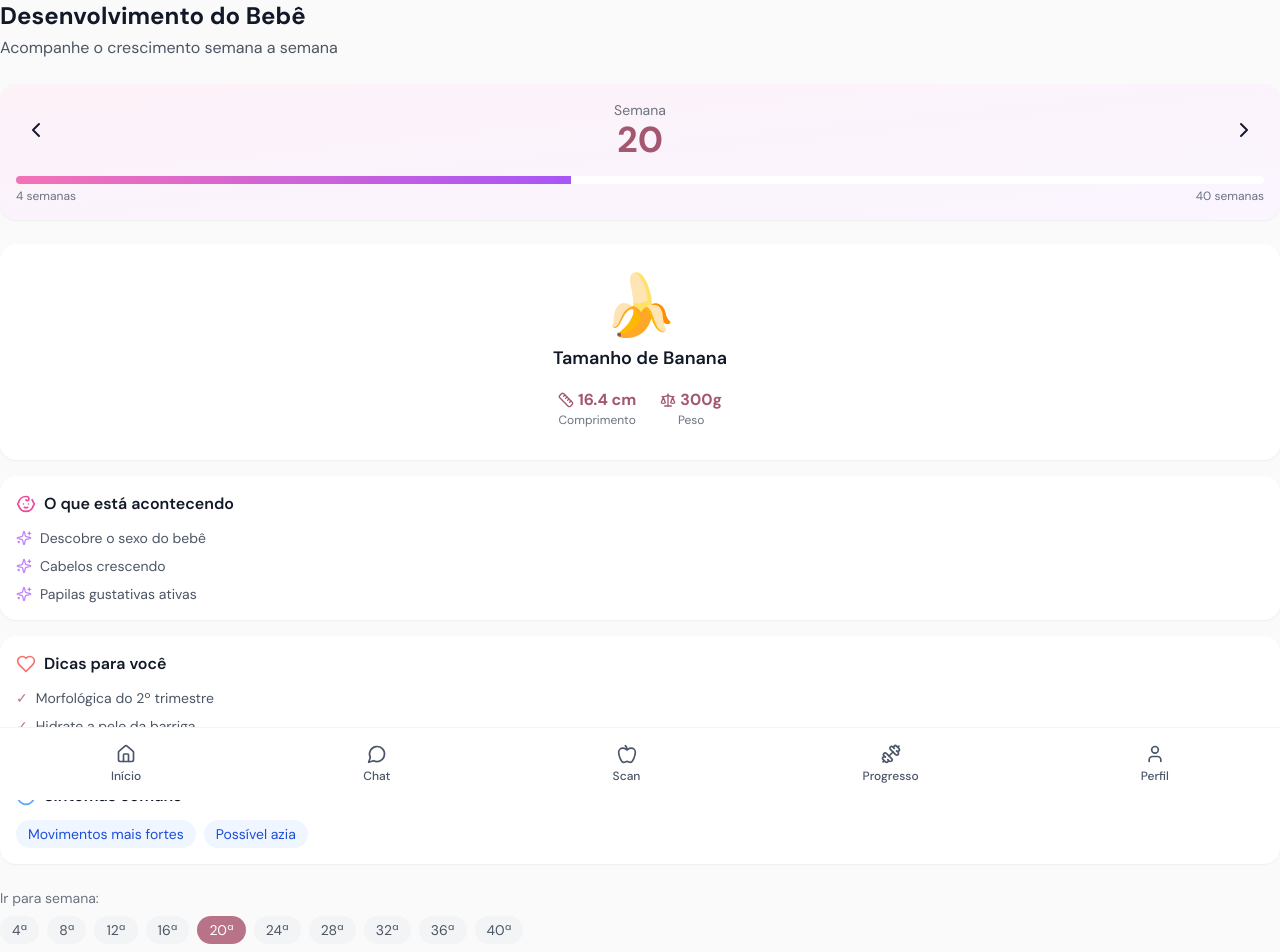
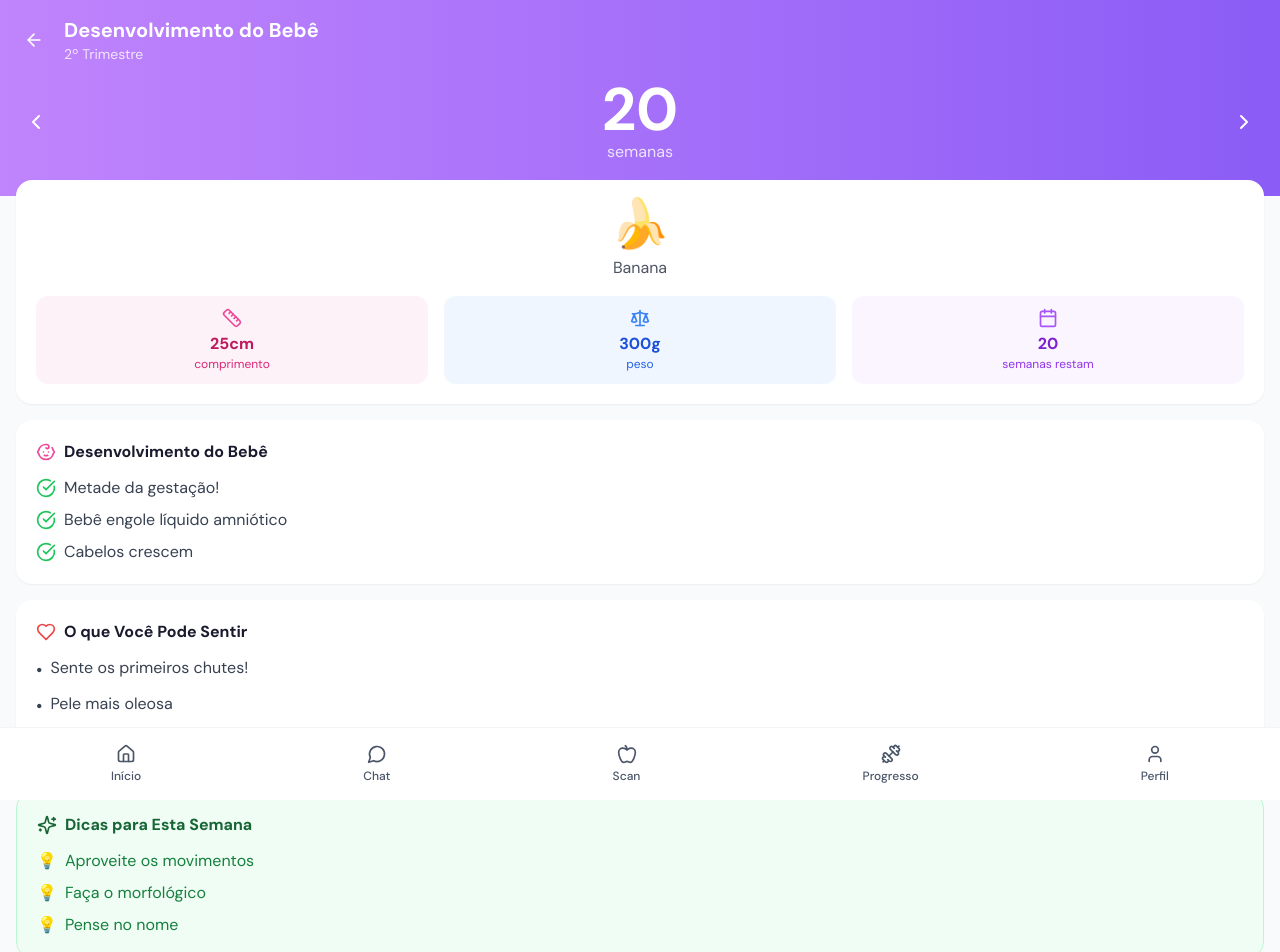
Before and after one commit to catarinaisadoradacruz-del/secret, a Next.js app: page /baby-development in a window 1280 px wide. Shown: the top 952 px of the page. Built offline with nearby package versions, Linux system fonts and the light colour scheme; no server answers; a web font is replaced by a local one.

Commit message:
feat: acompanhamento gestacional completo

```diff
--- a/src/app/(main)/baby-development/page.tsx
+++ b/src/app/(main)/baby-development/page.tsx
@@ -3,39 +3,84 @@
 import { useState, useEffect } from 'react'
 import { motion } from 'framer-motion'
 import {
-  Baby, Heart, Ruler, Scale, Calendar,
-  ChevronLeft, ChevronRight, Sparkles, Info
+  ArrowLeft, Baby, Calendar, Heart, Scale, Ruler,
+  Info, ChevronRight, ChevronLeft, Apple, AlertCircle,
+  CheckCircle, Sparkles, BookOpen, Camera
 } from 'lucide-react'
-import { Card, LoadingSpinner } from '@/components/ui'
+import Link from 'next/link'
 import { createClient } from '@/lib/supabase/client'
 
-interface BabyDevelopment {
+interface WeekInfo {
   week: number
-  size_comparison: string
-  weight_grams: number
-  length_cm: number
-  developments: string[]
-  tips_for_mom: string[]
-  symptoms: string[]
+  size: string
+  sizeComparison: string
+  weight: string
+  length: string
+  babyDevelopment: string[]
+  momSymptoms: string[]
+  tips: string[]
+  exams?: string[]
+  trimester: number
 }
 
-const BABY_DEVELOPMENT_DATA: Record<number, BabyDevelopment> = {
-  4: { week: 4, size_comparison: '🌱 Semente de papoula', weight_grams: 0.4, length_cm: 0.2, developments: ['Embrião se implanta no útero', 'Formação do saco amniótico'], tips_for_mom: ['Comece a tomar ácido fólico', 'Evite álcool e cigarro'], symptoms: ['Possível atraso menstrual'] },
-  8: { week: 8, size_comparison: '🫐 Framboesa', weight_grams: 1, length_cm: 1.6, developments: ['Coração batendo', 'Braços e pernas se formando', 'Rosto tomando forma'], tips_for_mom: ['Agende primeira consulta pré-natal', 'Mantenha-se hidratada'], symptoms: ['Náuseas matinais', 'Cansaço'] },
-  12: { week: 12, size_comparison: '🍋 Limão', weight_grams: 14, length_cm: 5.4, developments: ['Órgãos vitais formados', 'Unhas começando a crescer', 'Reflexos aparecendo'], tips_for_mom: ['Ultrassom morfológico', 'Risco de aborto diminui'], symptoms: ['Enjoos diminuindo', 'Mais energia'] },
-  16: { week: 16, size_comparison: '🥑 Abacate', weight_grams: 100, length_cm: 11.6, developments: ['Expressões faciais', 'Audição se desenvolvendo', 'Movimentos mais coordenados'], tips_for_mom: ['Pode começar a sentir movimentos', 'Vista roupas confortáveis'], symptoms: ['Barriga aparecendo', 'Possível dor nas costas'] },
-  20: { week: 20, size_comparison: '🍌 Banana', weight_grams: 300, length_cm: 16.4, developments: ['Descobre o sexo do bebê', 'Cabelos crescendo', 'Papilas gustativas ativas'], tips_for_mom: ['Morfológica do 2º trimestre', 'Hidrate a pele da barriga'], symptoms: ['Movimentos mais fortes', 'Possível azia'] },
-  24: { week: 24, size_comparison: '🌽 Espiga de milho', weight_grams: 600, length_cm: 30, developments: ['Pulmões se desenvolvendo', 'Rosto completamente formado', 'Ciclo de sono definido'], tips_for_mom: ['Teste de glicose', 'Comece a pensar no enxoval'], symptoms: ['Inchaço nas pernas', 'Cãibras'] },
-  28: { week: 28, size_comparison: '🍆 Berinjela', weight_grams: 1000, length_cm: 37.6, developments: ['Olhos podem abrir', 'Cérebro crescendo rápido', 'Gordura se acumulando'], tips_for_mom: ['Início do 3º trimestre', 'Comece o curso de gestante'], symptoms: ['Falta de ar', 'Dificuldade para dormir'] },
-  32: { week: 32, size_comparison: '🥥 Coco', weight_grams: 1700, length_cm: 42.4, developments: ['Unhas completas', 'Ossos fortalecendo', 'Posição cefálica'], tips_for_mom: ['Monte a mala maternidade', 'Visite a maternidade'], symptoms: ['Contrações de treinamento', 'Vontade frequente de urinar'] },
-  36: { week: 36, size_comparison: '🍈 Melão', weight_grams: 2600, length_cm: 47.4, developments: ['Pulmões quase maduros', 'Sistema imunológico ativo', 'Cabeça encaixando'], tips_for_mom: ['Consultas semanais', 'Finalize preparativos'], symptoms: ['Barriga mais baixa', 'Pressão na pelve'] },
-  40: { week: 40, size_comparison: '🍉 Melancia', weight_grams: 3400, length_cm: 51.2, developments: ['Bebê a termo', 'Pronto para nascer', 'Todos os órgãos maduros'], tips_for_mom: ['Fique atenta aos sinais de trabalho de parto', 'Descanse o máximo possível'], symptoms: ['Perda do tampão mucoso', 'Contrações regulares'] },
-}
+const WEEK_DATA: WeekInfo[] = [
+  { week: 4, size: '1mm', sizeComparison: '🌱 Semente de papoula', weight: '<1g', length: '1mm', trimester: 1,
+    babyDevelopment: ['Implantação no útero', 'Formação do saco gestacional', 'Início da placenta'],
+    momSymptoms: ['Possível atraso menstrual', 'Cansaço leve', 'Sensibilidade nos seios'],
+    tips: ['Comece a tomar ácido fólico', 'Evite álcool e cigarro', 'Agende consulta pré-natal'] },
+  { week: 5, size: '2mm', sizeComparison: '🫘 Semente de gergelim', weight: '<1g', length: '2mm', trimester: 1,
+    babyDevelopment: ['Coração começa a bater', 'Formação do tubo neural', 'Sistema nervoso se desenvolve'],
+    momSymptoms: ['Náuseas matinais', 'Fadiga intensa', 'Mudanças de humor'],
+    tips: ['Descanse bastante', 'Coma pequenas porções', 'Hidrate-se bem'] },
+  { week: 8, size: '1.6cm', sizeComparison: '🫐 Framboesa', weight: '1g', length: '1.6cm', trimester: 1,
+    babyDevelopment: ['Braços e pernas se formam', 'Dedos começam a aparecer', 'Rosto ganha forma'],
+    momSymptoms: ['Náuseas frequentes', 'Aumento do fluxo sanguíneo', 'Idas frequentes ao banheiro'],
+    tips: ['Evite alimentos crus', 'Use roupas confortáveis', 'Faça primeiro ultrassom'],
+    exams: ['Ultrassom transvaginal', 'Exames de sangue iniciais'] },
+  { week: 12, size: '5.4cm', sizeComparison: '🍋 Limão', weight: '14g', length: '5.4cm', trimester: 1,
+    babyDevelopment: ['Órgãos estão formados', 'Reflexos começam', 'Unhas se desenvolvem'],
+    momSymptoms: ['Náuseas diminuem', 'Mais energia', 'Barriga começa a aparecer'],
+    tips: ['Pode contar para todos!', 'Comece exercícios leves', 'Planeje o enxoval'],
+    exams: ['Ultrassom morfológico 1º tri', 'NIPT (opcional)', 'Translucência nucal'] },
+  { week: 16, size: '11.6cm', sizeComparison: '🥑 Abacate', weight: '100g', length: '11.6cm', trimester: 2,
+    babyDevelopment: ['Movimentos mais coordenados', 'Audição se desenvolve', 'Pele transparente'],
+    momSymptoms: ['Energia renovada', 'Possível congestão nasal', 'Crescimento da barriga'],
+    tips: ['Converse com o bebê', 'Durma de lado', 'Faça alongamentos'] },
+  { week: 20, size: '25cm', sizeComparison: '🍌 Banana', weight: '300g', length: '25cm', trimester: 2,
+    babyDevelopment: ['Metade da gestação!', 'Bebê engole líquido amniótico', 'Cabelos crescem'],
+    momSymptoms: ['Sente os primeiros chutes!', 'Pele mais oleosa', 'Possível azia'],
+    tips: ['Aproveite os movimentos', 'Faça o morfológico', 'Pense no nome'],
+    exams: ['Ultrassom morfológico 2º tri'] },
+  { week: 24, size: '30cm', sizeComparison: '🌽 Espiga de milho', weight: '600g', length: '30cm', trimester: 2,
+    babyDevelopment: ['Pulmões se desenvolvem', 'Padrão de sono', 'Viabilidade fetal'],
+    momSymptoms: ['Barriga bem visível', 'Dores nas costas', 'Inchaço nos pés'],
+    tips: ['Eleve as pernas', 'Use meias de compressão', 'Hidrate a pele'],
+    exams: ['Teste de glicose'] },
+  { week: 28, size: '37cm', sizeComparison: '🍆 Berinjela', weight: '1kg', length: '37cm', trimester: 3,
+    babyDevelopment: ['Olhos se abrem', 'Cérebro cresce rápido', 'Pode soluçar'],
+    momSymptoms: ['Falta de ar', 'Contrações de treinamento', 'Insônia'],
+    tips: ['Comece o curso de gestantes', 'Prepare o quartinho', 'Defina hospital'],
+    exams: ['Vacina dTpa', 'Hemograma'] },
+  { week: 32, size: '42cm', sizeComparison: '🥬 Repolho', weight: '1.7kg', length: '42cm', trimester: 3,
+    babyDevelopment: ['Unhas completas', 'Acumula gordura', 'Posição cefálica'],
+    momSymptoms: ['Azia frequente', 'Cansaço aumenta', 'Ansiedade'],
+    tips: ['Monte a mala da maternidade', 'Finalize o enxoval', 'Organize documentos'],
+    exams: ['Ultrassom de crescimento', 'Cardiotocografia'] },
+  { week: 36, size: '47cm', sizeComparison: '🥬 Alface americana', weight: '2.6kg', length: '47cm', trimester: 3,
+    babyDevelopment: ['Quase pronto!', 'Pulmões maduros', 'Cabeça encaixada'],
+    momSymptoms: ['Pressão na pelve', 'Idas constantes ao banheiro', 'Dificuldade para dormir'],
+    tips: ['Consultas semanais', 'Descanse muito', 'Revise o plano de parto'],
+    exams: ['Estreptococo B', 'CTG semanal'] },
+  { week: 40, size: '51cm', sizeComparison: '🍉 Melancia pequena', weight: '3.4kg', length: '51cm', trimester: 3,
+    babyDevelopment: ['Pronto para nascer!', 'Vérnix protetor', 'Reflexos completos'],
+    momSymptoms: ['Ansiedade máxima', 'Tampa mucosa pode sair', 'Contrações reais'],
+    tips: ['Fique atenta aos sinais', 'Contrações regulares = hospital', 'Respire e confie!'] },
+]
 
 export default function BabyDevelopmentPage() {
   const [currentWeek, setCurrentWeek] = useState(20)
   const [userWeek, setUserWeek] = useState<number | null>(null)
-  const [isLoading, setIsLoading] = useState(true)
+  const [loading, setLoading] = useState(true)
 
   useEffect(() => {
     loadUserData()
@@ -45,197 +90,238 @@ export default function BabyDevelopmentPage() {
     try {
       const supabase = createClient()
       const { data: { user } } = await supabase.auth.getUser()
+      if (!user) return
 
-      if (user) {
-        const { data: userData } = await supabase
+      const { data } = await supabase
         .from('users')
-          .select('phase, last_menstrual_date')
+        .select('last_menstrual_date')
         .eq('id', user.id)
         .single()
 
-        if (userData?.phase === 'PREGNANT' && userData.last_menstrual_date) {
-          const dum = new Date(userData.last_menstrual_date)
-          const today = new Date()
-          const diffDays = Math.ceil((today.getTime() - dum.getTime()) / (1000 * 60 * 60 * 24))
+      if (data?.last_menstrual_date) {
+        const dum = new Date(data.last_menstrual_date)
+        const diffDays = Math.floor((Date.now() - dum.getTime()) / (1000 * 60 * 60 * 24))
         const week = Math.floor(diffDays / 7)
         setUserWeek(week)
-          setCurrentWeek(Math.min(Math.max(week, 4), 40))
+        setCurrentWeek(week)
       }
-      }
-    } catch (error) {
-      console.error('Erro ao carregar dados:', error)
+    } catch (e) {
+      console.error(e)
     } finally {
-      setIsLoading(false)
+      setLoading(false)
     }
   }
 
-  // Encontrar dados da semana mais próxima
-  const availableWeeks = Object.keys(BABY_DEVELOPMENT_DATA).map(Number).sort((a, b) => a - b)
-  const closestWeek = availableWeeks.reduce((prev, curr) =>
-    Math.abs(curr - currentWeek) < Math.abs(prev - currentWeek) ? curr : prev
+  const weekInfo = WEEK_DATA.find(w => w.week === currentWeek) ||
+                   WEEK_DATA.reduce((prev, curr) =>
+                     Math.abs(curr.week - currentWeek) < Math.abs(prev.week - currentWeek) ? curr : prev
                    )
-  const data = BABY_DEVELOPMENT_DATA[closestWeek]
 
-  const goToPrevWeek = () => setCurrentWeek(w => Math.max(4, w - 1))
-  const goToNextWeek = () => setCurrentWeek(w => Math.min(40, w + 1))
+  const goToWeek = (direction: 'prev' | 'next') => {
+    const currentIndex = WEEK_DATA.findIndex(w => w.week === weekInfo.week)
+    if (direction === 'prev' && currentIndex > 0) {
+      setCurrentWeek(WEEK_DATA[currentIndex - 1].week)
+    } else if (direction === 'next' && currentIndex < WEEK_DATA.length - 1) {
+      setCurrentWeek(WEEK_DATA[currentIndex + 1].week)
+    }
+  }
 
-  if (isLoading) {
+  const trimesterColors = {
+    1: 'from-pink-400 to-rose-500',
+    2: 'from-purple-400 to-violet-500',
+    3: 'from-blue-400 to-cyan-500',
+  }
+
+  if (loading) {
     return (
-      <div className="flex items-center justify-center min-h-[60vh]">
-        <LoadingSpinner size="lg" />
+      <div className="min-h-screen flex items-center justify-center">
+        <div className="animate-spin w-8 h-8 border-4 border-primary-500 border-t-transparent rounded-full"></div>
       </div>
     )
   }
 
   return (
-    <div className="pb-24">
+    <div className="min-h-screen bg-gray-50 pb-24">
       {/* Header */}
-      <div className="mb-6">
-        <h1 className="text-2xl font-bold text-gray-900">Desenvolvimento do Bebê</h1>
-        <p className="text-gray-600 mt-1">Acompanhe o crescimento semana a semana</p>
+      <header className={`bg-gradient-to-r ${trimesterColors[weekInfo.trimester as keyof typeof trimesterColors]} text-white px-4 pt-4 pb-8`}>
+        <div className="flex items-center gap-3 mb-4">
+          <Link href="/dashboard" className="p-2 hover:bg-white/10 rounded-xl">
+            <ArrowLeft className="w-5 h-5" />
+          </Link>
+          <div>
+            <h1 className="text-xl font-bold">Desenvolvimento do Bebê</h1>
+            <p className="text-sm text-white/80">{weekInfo.trimester}º Trimestre</p>
+          </div>
         </div>
 
-      {/* Week Selector */}
-      <Card className="mb-6 bg-gradient-to-br from-pink-50 to-purple-50">
+        {/* Seletor de Semana */}
         <div className="flex items-center justify-between">
           <button
-            onClick={goToPrevWeek}
-            disabled={currentWeek <= 4}
-            className="p-2 rounded-full hover:bg-white/50 disabled:opacity-30"
+            onClick={() => goToWeek('prev')}
+            className="p-2 hover:bg-white/10 rounded-full"
+            disabled={WEEK_DATA.findIndex(w => w.week === weekInfo.week) === 0}
           >
             <ChevronLeft className="w-6 h-6" />
           </button>
 
           <div className="text-center">
-            <p className="text-sm text-gray-500">Semana</p>
-            <p className="text-4xl font-bold text-primary-600">{currentWeek}</p>
-            {userWeek && currentWeek === userWeek && (
-              <span className="text-xs bg-primary text-white px-2 py-0.5 rounded-full">
-                Você está aqui!
+            <motion.div
+              key={currentWeek}
+              initial={{ scale: 0.8, opacity: 0 }}
+              animate={{ scale: 1, opacity: 1 }}
+            >
+              <p className="text-6xl font-bold">{currentWeek}</p>
+              <p className="text-white/80">semanas</p>
+              {userWeek === currentWeek && (
+                <span className="inline-block mt-2 px-3 py-1 bg-white/20 rounded-full text-xs">
+                  ✨ Sua semana atual
                 </span>
               )}
+            </motion.div>
           </div>
 
           <button
-            onClick={goToNextWeek}
-            disabled={currentWeek >= 40}
-            className="p-2 rounded-full hover:bg-white/50 disabled:opacity-30"
+            onClick={() => goToWeek('next')}
+            className="p-2 hover:bg-white/10 rounded-full"
+            disabled={WEEK_DATA.findIndex(w => w.week === weekInfo.week) === WEEK_DATA.length - 1}
           >
             <ChevronRight className="w-6 h-6" />
           </button>
         </div>
+      </header>
 
-        {/* Progress Bar */}
-        <div className="mt-4">
-          <div className="h-2 bg-white rounded-full overflow-hidden">
+      <div className="px-4 -mt-4 space-y-4">
+        {/* Tamanho do Bebê */}
         <motion.div
-              className="h-full bg-gradient-to-r from-pink-400 to-purple-500"
-              initial={{ width: 0 }}
-              animate={{ width: `${((currentWeek - 4) / 36) * 100}%` }}
-            />
+          key={`size-${currentWeek}`}
+          initial={{ opacity: 0, y: 20 }}
+          animate={{ opacity: 1, y: 0 }}
+          className="bg-white rounded-2xl p-5 shadow-sm"
+        >
+          <div className="text-center mb-4">
+            <p className="text-5xl mb-2">{weekInfo.sizeComparison.split(' ')[0]}</p>
+            <p className="text-gray-600">{weekInfo.sizeComparison.split(' ').slice(1).join(' ')}</p>
           </div>
-          <div className="flex justify-between mt-1 text-xs text-gray-500">
-            <span>4 semanas</span>
-            <span>40 semanas</span>
+
+          <div className="grid grid-cols-3 gap-4 text-center">
+            <div className="bg-pink-50 rounded-xl p-3">
+              <Ruler className="w-5 h-5 mx-auto mb-1 text-pink-500" />
+              <p className="font-bold text-pink-700">{weekInfo.length}</p>
+              <p className="text-xs text-pink-600">comprimento</p>
+            </div>
+            <div className="bg-blue-50 rounded-xl p-3">
+              <Scale className="w-5 h-5 mx-auto mb-1 text-blue-500" />
+              <p className="font-bold text-blue-700">{weekInfo.weight}</p>
+              <p className="text-xs text-blue-600">peso</p>
+            </div>
+            <div className="bg-purple-50 rounded-xl p-3">
+              <Calendar className="w-5 h-5 mx-auto mb-1 text-purple-500" />
+              <p className="font-bold text-purple-700">{40 - currentWeek}</p>
+              <p className="text-xs text-purple-600">semanas restam</p>
             </div>
           </div>
-      </Card>
+        </motion.div>
 
-      {/* Baby Size */}
-      <Card className="mb-4">
-        <div className="text-center py-4">
-          <p className="text-6xl mb-2">{data.size_comparison.split(' ')[0]}</p>
-          <h3 className="font-semibold text-lg text-gray-900">
-            Tamanho de {data.size_comparison.split(' ').slice(1).join(' ')}
-          </h3>
-          <div className="flex justify-center gap-6 mt-4">
-            <div className="text-center">
-              <div className="flex items-center justify-center gap-1 text-primary-600">
-                <Ruler className="w-4 h-4" />
-                <span className="font-bold">{data.length_cm} cm</span>
-              </div>
-              <p className="text-xs text-gray-500">Comprimento</p>
-            </div>
-            <div className="text-center">
-              <div className="flex items-center justify-center gap-1 text-primary-600">
-                <Scale className="w-4 h-4" />
-                <span className="font-bold">{data.weight_grams}g</span>
-              </div>
-              <p className="text-xs text-gray-500">Peso</p>
-            </div>
-          </div>
-        </div>
-      </Card>
-
-      {/* Developments */}
-      <Card className="mb-4">
-        <h3 className="font-semibold text-gray-900 mb-3 flex items-center gap-2">
+        {/* Desenvolvimento do Bebê */}
+        <div className="bg-white rounded-2xl p-5 shadow-sm">
+          <h3 className="font-bold mb-3 flex items-center gap-2">
             <Baby className="w-5 h-5 text-pink-500" />
-          O que está acontecendo
+            Desenvolvimento do Bebê
           </h3>
           <ul className="space-y-2">
-          {data.developments.map((dev, i) => (
-            <li key={i} className="flex items-start gap-2 text-sm text-gray-600">
-              <Sparkles className="w-4 h-4 text-purple-400 mt-0.5 flex-shrink-0" />
-              {dev}
+            {weekInfo.babyDevelopment.map((item, i) => (
+              <li key={i} className="flex items-start gap-2 text-gray-700">
+                <CheckCircle className="w-5 h-5 text-green-500 flex-shrink-0 mt-0.5" />
+                {item}
               </li>
             ))}
           </ul>
-      </Card>
+        </div>
 
-      {/* Tips for Mom */}
-      <Card className="mb-4">
-        <h3 className="font-semibold text-gray-900 mb-3 flex items-center gap-2">
-          <Heart className="w-5 h-5 text-red-400" />
-          Dicas para você
+        {/* Sintomas da Mamãe */}
+        <div className="bg-white rounded-2xl p-5 shadow-sm">
+          <h3 className="font-bold mb-3 flex items-center gap-2">
+            <Heart className="w-5 h-5 text-red-500" />
+            O que Você Pode Sentir
           </h3>
           <ul className="space-y-2">
-          {data.tips_for_mom.map((tip, i) => (
-            <li key={i} className="flex items-start gap-2 text-sm text-gray-600">
-              <span className="text-primary-500">✓</span>
+            {weekInfo.momSymptoms.map((item, i) => (
+              <li key={i} className="flex items-start gap-2 text-gray-700">
+                <span className="text-lg">•</span>
+                {item}
+              </li>
+            ))}
+          </ul>
+        </div>
+
+        {/* Dicas */}
+        <div className="bg-green-50 border border-green-200 rounded-2xl p-5">
+          <h3 className="font-bold mb-3 flex items-center gap-2 text-green-800">
+            <Sparkles className="w-5 h-5" />
+            Dicas para Esta Semana
+          </h3>
+          <ul className="space-y-2">
+            {weekInfo.tips.map((tip, i) => (
+              <li key={i} className="flex items-start gap-2 text-green-700">
+                <span>💡</span>
                 {tip}
               </li>
             ))}
           </ul>
-      </Card>
+        </div>
 
-      {/* Symptoms */}
-      <Card>
-        <h3 className="font-semibold text-gray-900 mb-3 flex items-center gap-2">
-          <Info className="w-5 h-5 text-blue-400" />
-          Sintomas comuns
+        {/* Exames */}
+        {weekInfo.exams && weekInfo.exams.length > 0 && (
+          <div className="bg-yellow-50 border border-yellow-200 rounded-2xl p-5">
+            <h3 className="font-bold mb-3 flex items-center gap-2 text-yellow-800">
+              <AlertCircle className="w-5 h-5" />
+              Exames Recomendados
             </h3>
-        <div className="flex flex-wrap gap-2">
-          {data.symptoms.map((symptom, i) => (
-            <span
-              key={i}
-              className="px-3 py-1 bg-blue-50 text-blue-700 rounded-full text-sm"
-            >
-              {symptom}
-            </span>
+            <ul className="space-y-2">
+              {weekInfo.exams.map((exam, i) => (
+                <li key={i} className="flex items-center gap-2 text-yellow-700">
+                  <span>📋</span>
+                  {exam}
+                </li>
               ))}
+            </ul>
           </div>
-      </Card>
+        )}
 
-      {/* Quick Navigation */}
-      <div className="mt-6">
-        <p className="text-sm text-gray-500 mb-2">Ir para semana:</p>
+        {/* Ações Rápidas */}
+        <div className="grid grid-cols-2 gap-3">
+          <Link href="/belly-photos" className="bg-white rounded-xl p-4 shadow-sm flex items-center gap-3">
+            <Camera className="w-6 h-6 text-purple-500" />
+            <span className="font-medium">Foto da Barriga</span>
+          </Link>
+          <Link href="/appointments" className="bg-white rounded-xl p-4 shadow-sm flex items-center gap-3">
+            <Calendar className="w-6 h-6 text-blue-500" />
+            <span className="font-medium">Consultas</span>
+          </Link>
+        </div>
+
+        {/* Timeline de semanas */}
+        <div className="bg-white rounded-2xl p-4 shadow-sm">
+          <h3 className="font-bold mb-3">Navegue pelas Semanas</h3>
           <div className="flex gap-2 overflow-x-auto pb-2">
-          {availableWeeks.map(week => (
+            {WEEK_DATA.map(w => (
               <button
-              key={week}
-              onClick={() => setCurrentWeek(week)}
-              className={`px-3 py-1 rounded-full text-sm whitespace-nowrap ${
-                closestWeek === week
-                  ? 'bg-primary text-white'
-                  : 'bg-gray-100 text-gray-600 hover:bg-gray-200'
+                key={w.week}
+                onClick={() => setCurrentWeek(w.week)}
+                className={`flex-shrink-0 w-12 h-12 rounded-full flex items-center justify-center font-medium transition-colors ${
+                  w.week === currentWeek
+                    ? 'bg-primary-500 text-white'
+                    : userWeek && w.week <= userWeek
+                      ? 'bg-green-100 text-green-700'
+                      : 'bg-gray-100 text-gray-600'
                 }`}
               >
-              {week}ª
+                {w.week}
               </button>
             ))}
           </div>
         </div>
       </div>
+    </div>
   )
 }
```
Lines whose indentation alone changed are shown as unchanged.
